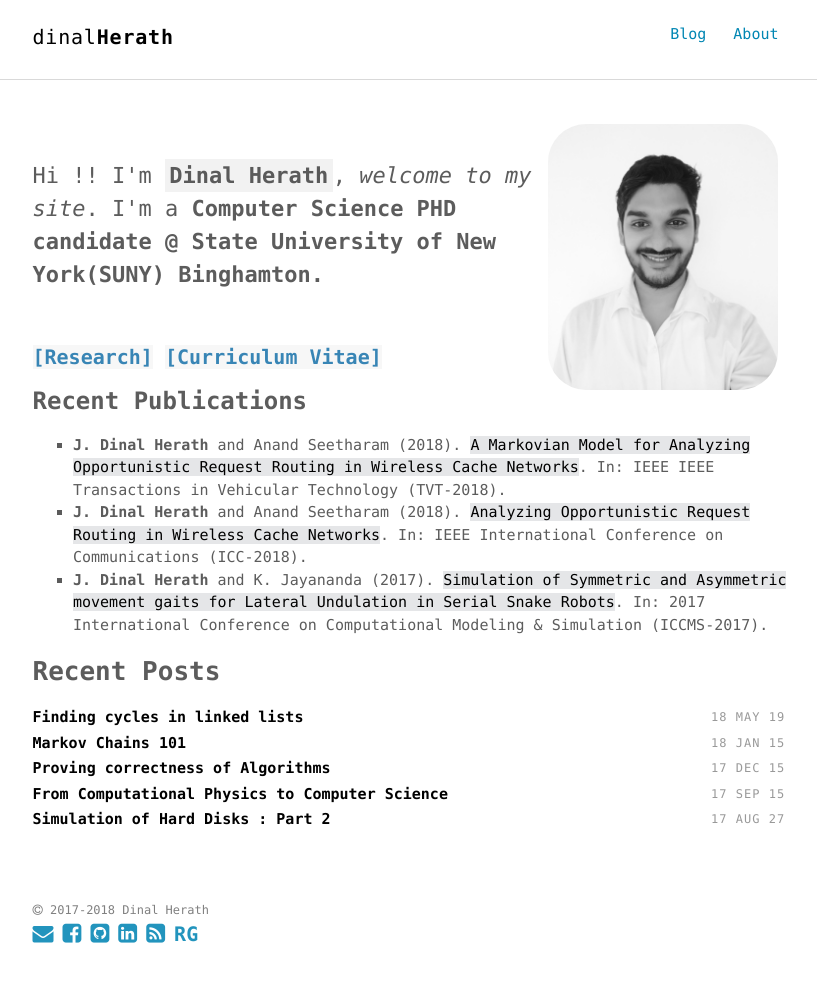
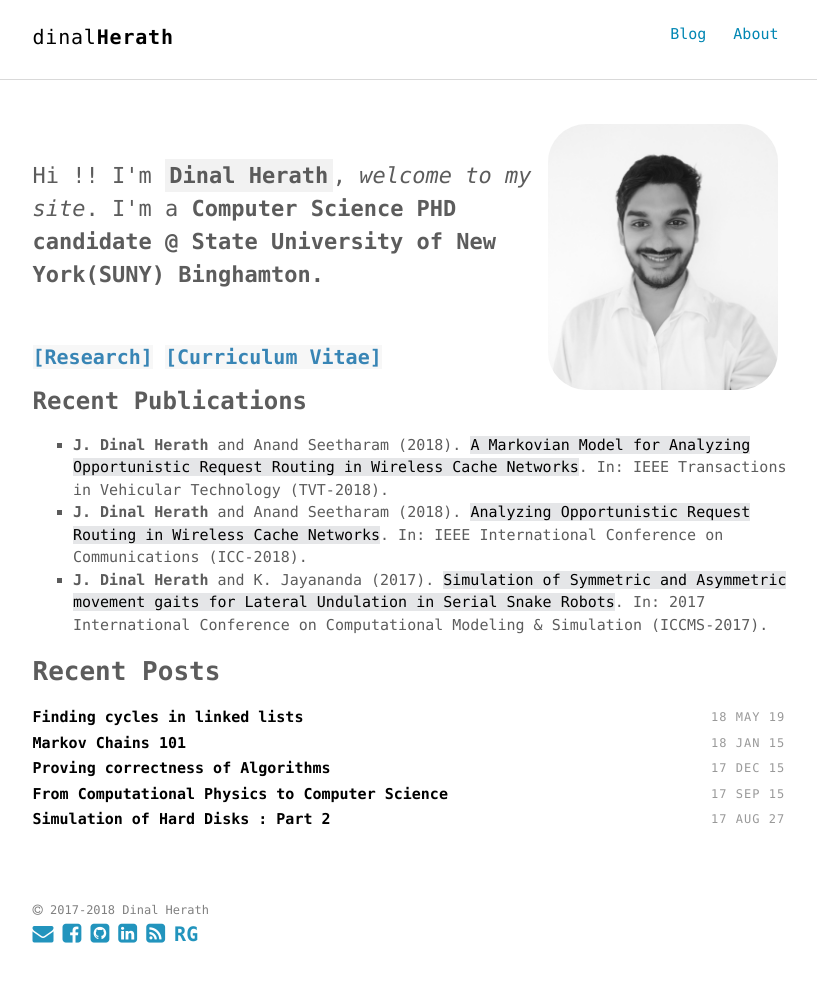
Before and after one commit to dherath/dherath.github.io, a Jekyll site: the page built from index.html, in a window 1280 px wide. Shown: the whole page, without its empty margins (230-1047 px from the left). Built offline with Jekyll 4.4.1, drawn with Linux system fonts in a browser that asks for light colours.

Commit message:
fixed typo

```diff
--- a/index.html
+++ b/index.html
@@ -10,7 +10,7 @@ title: Home
     <h3> Recent Publications </h3>
     <ul>
       <!--<li><strong>J. Dinal Herath</strong> and Anand Seetharam (2018). Analyzing Opportunistic Request Routing in Wireless Cache Networks.<span style="background-color: #e5e6e8"> <strong>`Accepted`</strong></span> to IEEE International Conference on Communications(ICC) 2018.</li>-->
-      <li><strong>J. Dinal Herath</strong> and Anand Seetharam (2018). <span style="background-color: #e5e6e8"><a href="{{site.url}}/papers/2018tvt.pdf">A Markovian Model for Analyzing Opportunistic Request Routing in Wireless Cache Networks</a></span>. In: IEEE IEEE Transactions in Vehicular Technology (TVT-2018).</li>
+      <li><strong>J. Dinal Herath</strong> and Anand Seetharam (2018). <span style="background-color: #e5e6e8"><a href="{{site.url}}/papers/2018tvt.pdf">A Markovian Model for Analyzing Opportunistic Request Routing in Wireless Cache Networks</a></span>. In: IEEE Transactions in Vehicular Technology (TVT-2018).</li>
       <li><strong>J. Dinal Herath</strong> and Anand Seetharam (2018). <span style="background-color: #e5e6e8"><a href="{{site.url}}/papers/2018ICC.pdf">Analyzing Opportunistic Request Routing in Wireless Cache Networks</a></span>. In: IEEE International Conference on Communications (ICC-2018).</li>
       <li><strong>J. Dinal Herath</strong> and K. Jayananda (2017). <span style="background-color: #e5e6e8"><a href="https://www.researchgate.net/publication/317015239_Simulation_of_Symmetric_and_Asymmetric_movement_gaits_for_Lateral_Undulation_in_Serial_Snake_Robots" target="blank">Simulation of Symmetric and Asymmetric movement gaits for Lateral Undulation in Serial Snake Robots</a></span>. In: 2017 International Conference on Computational Modeling & Simulation (ICCMS-2017).</li>
     </ul>
```
Also changed, not shown: 2 other files.
